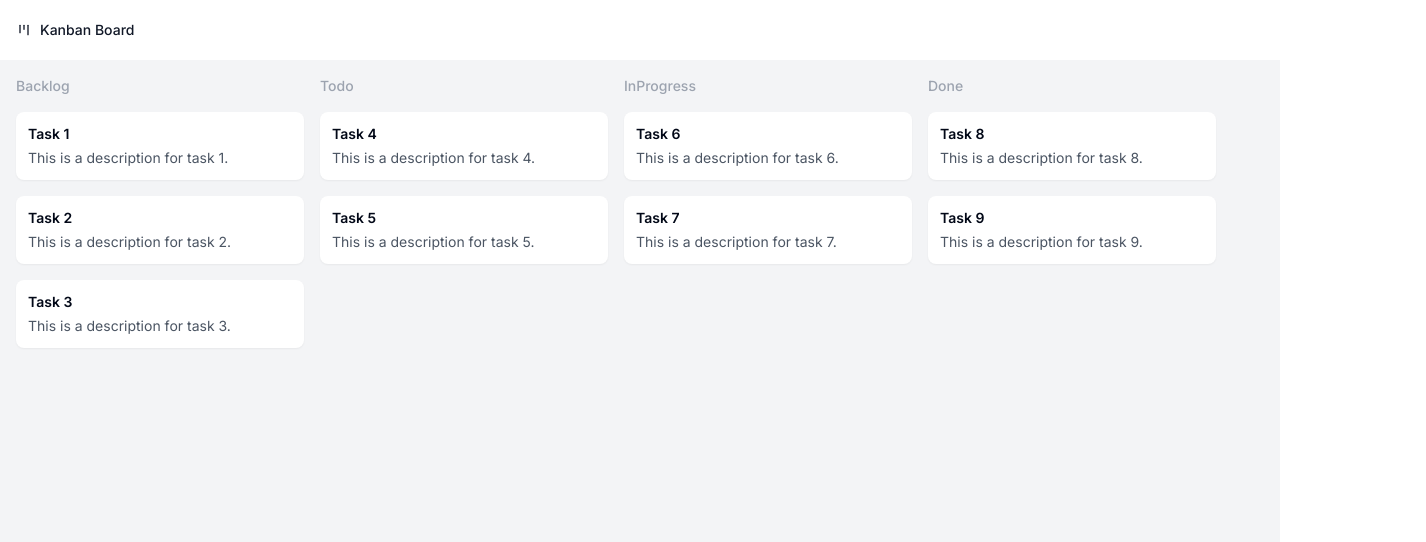
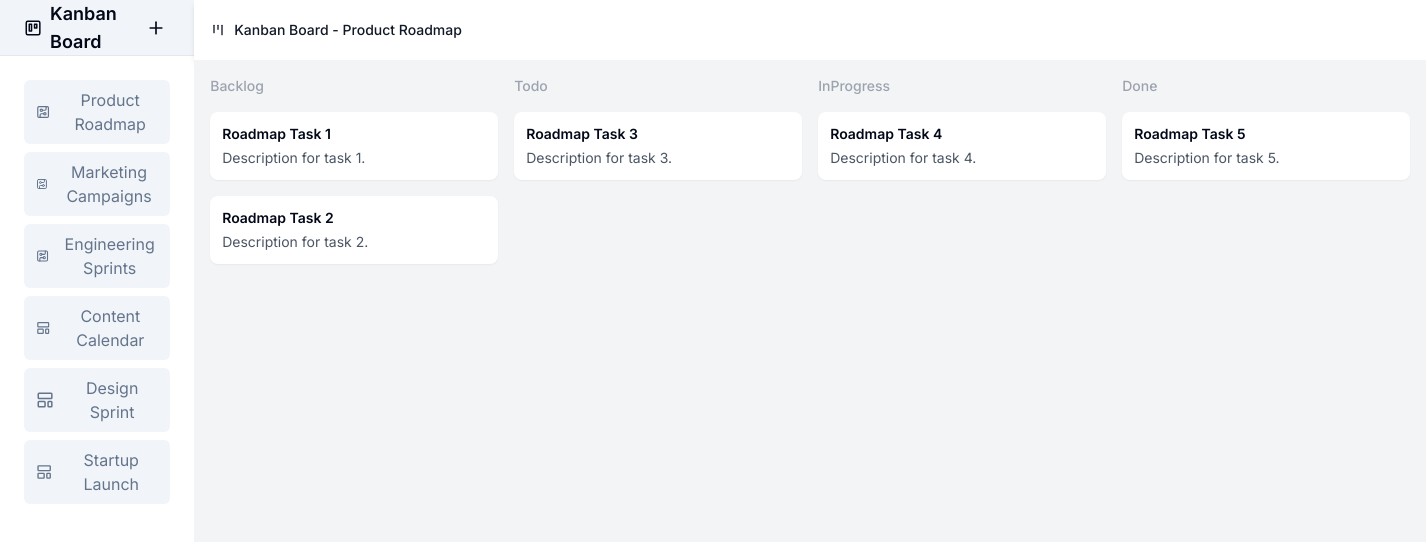
Before and after one commit to abenooo/kanban_project_management_tools, a Next.js app: page / in a window 1280 px wide. Shown: the top 542 px of the page, 1426 px wide, since content can reach past the window. Built offline with nearby package versions, Linux system fonts and the light colour scheme.

Commit message:
Display the sidebar

```diff
--- a/src/componet/kanban.tsx
+++ b/src/componet/kanban.tsx
@@ -11,6 +11,7 @@ import { Input } from "@/components/ui/input";
 import { Textarea } from "@/components/ui/textarea";
 import { Label } from "@/components/ui/label";
 import { DragDropContext, Droppable, Draggable } from "react-beautiful-dnd";
+import { Sidebar } from "./Sidebar";
 
 type Task = {
   id: number;
@@ -27,66 +28,104 @@ type TaskList = {
   [key: string]: Task[];
 };
 
-const initialTasks: TaskList = {
+const taskData: { [key: string]: TaskList } = {
+  "Product Roadmap": {
     backlog: [
-    {
-      id: 1,
-      title: "Task 1",
-      description: "This is a description for task 1.",
-    },
-    {
-      id: 2,
-      title: "Task 2",
-      description: "This is a description for task 2.",
-    },
-    {
-      id: 3,
-      title: "Task 3",
-      description: "This is a description for task 3.",
-    },
+      { id: 1, title: "Roadmap Task 1", description: "Description for task 1." },
+      { id: 2, title: "Roadmap Task 2", description: "Description for task 2." },
     ],
     todo: [
-    {
-      id: 4,
-      title: "Task 4",
-      description: "This is a description for task 4.",
-    },
-    {
-      id: 5,
-      title: "Task 5",
-      description: "This is a description for task 5.",
-    },
+      { id: 3, title: "Roadmap Task 3", description: "Description for task 3." },
     ],
     inProgress: [
-    {
-      id: 6,
-      title: "Task 6",
-      description: "This is a description for task 6.",
-    },
-    {
-      id: 7,
-      title: "Task 7",
-      description: "This is a description for task 7.",
-    },
+      { id: 4, title: "Roadmap Task 4", description: "Description for task 4." },
     ],
     done: [
-    {
-      id: 8,
-      title: "Task 8",
-      description: "This is a description for task 8.",
+      { id: 5, title: "Roadmap Task 5", description: "Description for task 5." },
+    ],
   },
-    {
-      id: 9,
-      title: "Task 9",
-      description: "This is a description for task 9.",
+  "Marketing Campaigns": {
+    backlog: [
+      { id: 6, title: "Marketing Task 1", description: "Description for task 1." },
+      { id: 7, title: "Marketing Task 2", description: "Description for task 2." },
+    ],
+    todo: [
+      { id: 8, title: "Marketing Task 3", description: "Description for task 3." },
+    ],
+    inProgress: [
+      { id: 9, title: "Marketing Task 4", description: "Description for task 4." },
+    ],
+    done: [
+      { id: 10, title: "Marketing Task 5", description: "Description for task 5." },
+    ],
   },
+  "Engineering Sprints": {
+    backlog: [
+      { id: 11, title: "Sprint Task 1", description: "Description for task 1." },
+      { id: 12, title: "Sprint Task 2", description: "Description for task 2." },
     ],
+    todo: [
+      { id: 13, title: "Sprint Task 3", description: "Description for task 3." },
+    ],
+    inProgress: [
+      { id: 14, title: "Sprint Task 4", description: "Description for task 4." },
+    ],
+    done: [
+      { id: 15, title: "Sprint Task 5", description: "Description for task 5." },
+    ],
+  },
+  "Content Calendar": {
+    backlog: [
+      { id: 16, title: "Content Task 1", description: "Description for task 1." },
+      { id: 17, title: "Content Task 2", description: "Description for task 2." },
+    ],
+    todo: [
+      { id: 18, title: "Content Task 3", description: "Description for task 3." },
+    ],
+    inProgress: [
+      { id: 19, title: "Content Task 4", description: "Description for task 4." },
+    ],
+    done: [
+      { id: 20, title: "Content Task 5", description: "Description for task 5." },
+    ],
+  },
+  "Design Sprint": {
+    backlog: [
+      { id: 21, title: "Design Task 1", description: "Description for task 1." },
+      { id: 22, title: "Design Task 2", description: "Description for task 2." },
+    ],
+    todo: [
+      { id: 23, title: "Design Task 3", description: "Description for task 3." },
+    ],
+    inProgress: [
+      { id: 24, title: "Design Task 4", description: "Description for task 4." },
+    ],
+    done: [
+      { id: 25, title: "Design Task 5", description: "Description for task 5." },
+    ],
+  },
+  "Startup Launch": {
+    backlog: [
+      { id: 26, title: "Launch Task 1", description: "Description for task 1." },
+      { id: 27, title: "Launch Task 2", description: "Description for task 2." },
+    ],
+    todo: [
+      { id: 28, title: "Launch Task 3", description: "Description for task 3." },
+    ],
+    inProgress: [
+      { id: 29, title: "Launch Task 4", description: "Description for task 4." },
+    ],
+    done: [
+      { id: 30, title: "Launch Task 5", description: "Description for task 5." },
+    ],
+  },
 };
 
 export default function Kanban() {
   const [open, setOpen] = useState(false);
   const [currentTask, setCurrentTask] = useState<Task | null>(null);
-  const [tasks, setTasks] = useState(initialTasks);
+  const [currentCategory, setCurrentCategory] = useState("Product Roadmap");
+  const [tasks, setTasks] = useState(taskData[currentCategory]);
 
   const handleCardClick = (task: Task) => {
     setCurrentTask(task);
@@ -123,8 +162,12 @@ export default function Kanban() {
     });
   };
 
+  const handleCategorySelect = (category: string) => {
+    setCurrentCategory(category);
+    setTasks(taskData[category]);
+  };
+
   const renderCard = (task: Task, index: number) => (
-
     <Draggable key={task.id} draggableId={task.id.toString()} index={index}>
       {(provided) => (
         <div
@@ -144,12 +187,13 @@ export default function Kanban() {
   );
 
   return (
-    <div key="1" className="flex flex-col h-screen">
-
+    <div className="flex h-screen">
+      <Sidebar onSelect={handleCategorySelect} />
+      <div className="flex flex-col flex-1">
         <header className="h-[60px] flex items-center px-4 shadow-md">
           <h1 className="text-sm font-medium text-gray-900 dark:text-gray-50 flex items-center">
             <KanbanIcon className="mr-2 h-4 w-4" />
-          Kanban Board
+            Kanban Board - {currentCategory}
           </h1>
         </header>
         <main className="flex-1 overflow-auto py-4 px-4 bg-gray-100">
@@ -265,67 +309,7 @@ export default function Kanban() {
           </Dialog>
         )}
       </div>
-  );
-}
-
-function ActivityIcon(props: any) {
-  return (
-    <svg
-      {...props}
-      xmlns="http://www.w3.org/2000/svg"
-      width="24"
-      height="24"
-      viewBox="0 0 24 24"
-      fill="none"
-      stroke="currentColor"
-      strokeWidth="2"
-      strokeLinecap="round"
-      strokeLinejoin="round"
-    >
-      <path d="M22 12h-2.48a2 2 0 0 0-1.93 1.46l-2.35 8.36a.25.25 0 0 1-.48 0L9.24 2.18a.25.25 0 0 0-.48 0l-2.35 8.36A2 2 0 0 1 4.49 12H2" />
-    </svg>
-  );
-}
-
-function BackpackIcon(props: any) {
-  return (
-    <svg
-      {...props}
-      xmlns="http://www.w3.org/2000/svg"
-      width="24"
-      height="24"
-      viewBox="0 0 24 24"
-      fill="none"
-      stroke="currentColor"
-      strokeWidth="2"
-      strokeLinecap="round"
-      strokeLinejoin="round"
-    >
-      <path d="M4 10a4 4 0 0 1 4-4h8a4 4 0 0 1 4 4v10a2 2 0 0 1-2 2H6a2 2 0 0 1-2-2Z" />
-      <path d="M9 6V4a2 2 0 0 1 2-2h2a2 2 0 0 1 2 2v2" />
-      <path d="M8 21v-5a2 2 0 0 1 2-2h4a2 2 0 0 1 2 2v5" />
-      <path d="M8 10h8" />
-      <path d="M8 18h8" />
-    </svg>
-  );
-}
-
-function CheckIcon(props: any) {
-  return (
-    <svg
-      {...props}
-      xmlns="http://www.w3.org/2000/svg"
-      width="24"
-      height="24"
-      viewBox="0 0 24 24"
-      fill="none"
-      stroke="currentColor"
-      strokeWidth="2"
-      strokeLinecap="round"
-      strokeLinejoin="round"
-    >
-      <path d="M20 6 9 17l-5-5" />
-    </svg>
+    </div>
   );
 }
 
@@ -349,26 +333,3 @@ function KanbanIcon(props: any) {
     </svg>
   );
 }
-
-function ListTodoIcon(props: any) {
-  return (
-    <svg
-      {...props}
-      xmlns="http://www.w3.org/2000/svg"
-      width="24"
-      height="24"
-      viewBox="0 0 24 24"
-      fill="none"
-      stroke="currentColor"
-      strokeWidth="2"
-      strokeLinecap="round"
-      strokeLinejoin="round"
-    >
-      <rect x="3" y="5" width="6" height="6" rx="1" />
-      <path d="m3 17 2 2 4-4" />
-      <path d="M13 6h8" />
-      <path d="M13 12h8" />
-      <path d="M13 18h8" />
-    </svg>
-  );
-}
```
Lines whose indentation alone changed are shown as unchanged.
